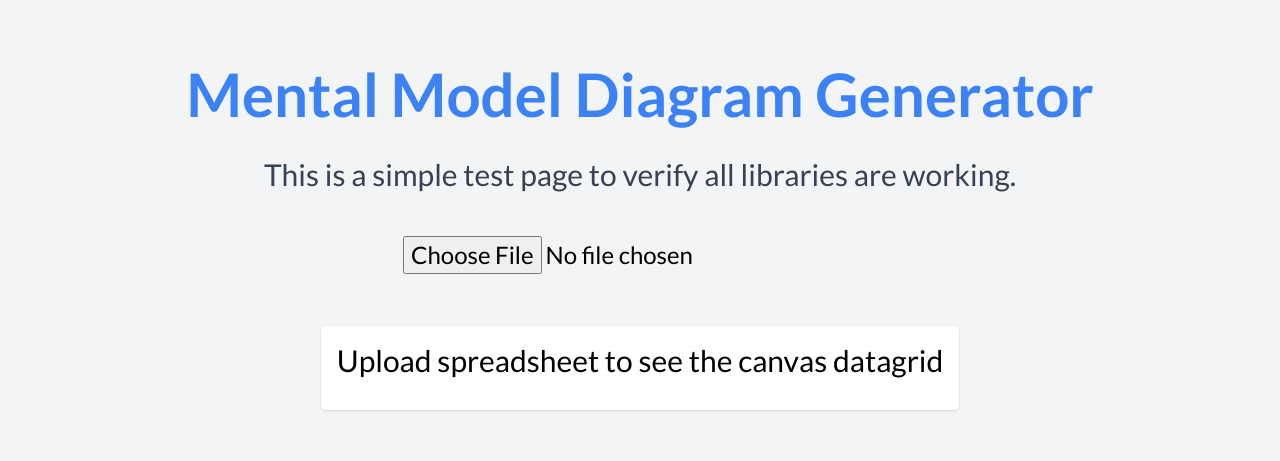
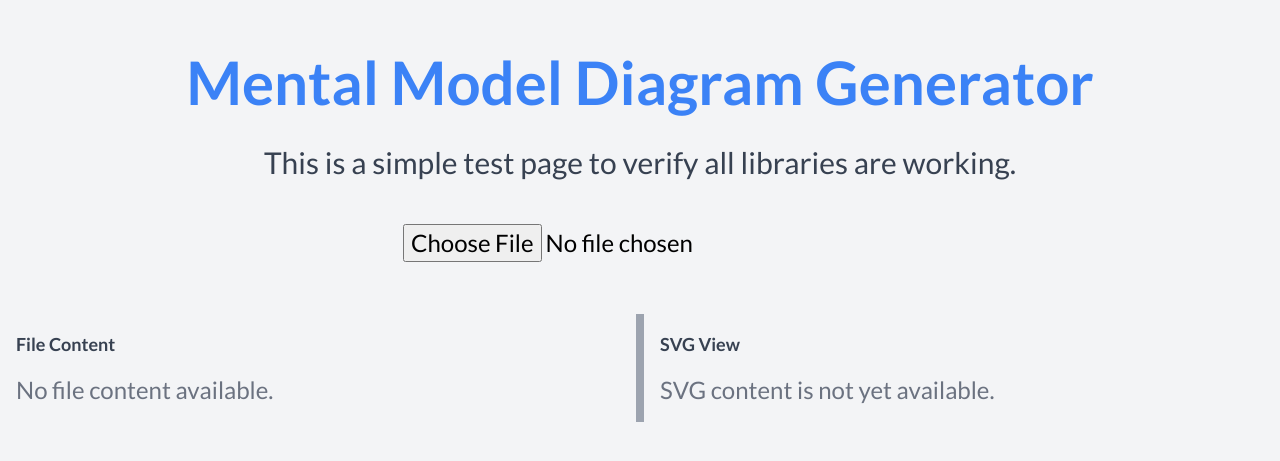
Before and after one commit to katasc22/iaweb24-mmd-generator, a Nuxt app in the folder iaweb24-mmd-generator/: page / in a window 1280 px wide. Shown: the part 173-634 px from the top of the page. Built offline with nearby package versions, Linux system fonts and the light colour scheme.

Commit message:
slide bar

```diff
--- a/iaweb24-mmd-generator/app.vue
+++ b/iaweb24-mmd-generator/app.vue
@@ -15,84 +15,137 @@
           @change="handleFileUpload"
           accept=".xlsx"
       />
-        <!-- <button @click="createDiagram">
-          Upload Excel File
-        </button>-->
     </label>
 
     <!-- Display any error message -->
     <p v-if="errorMessage" class="text-red-500">{{ errorMessage }}</p>
 
-      <div v-if="gridData" class="min-w-56 min-h-12 max-w-fit max-h-fit mt-6 p-4 bg-white rounded shadow">
-        <h4 class="mb-4 text-center">Upload spreadsheet to see the canvas datagrid</h4>
+    <!--split view-->
+    <div class="w-full h-full flex bg-white mt-6 relative">
+      <!-- Left panel (File content) -->
+      <div :style="{ flex: leftPanelFlex }" class="bg-gray-100 overflow-auto p-4">
+        <h3 class="text-lg font-bold text-gray-700 mb-4">File Content</h3>
         <div class="h-full w-full">
-          <canvas-datagrid
-              v-if="gridData.length"
-              :data="gridData"
-          ></canvas-datagrid>
+          <template v-if="gridData.length">
+            <canvas-datagrid :data="gridData"></canvas-datagrid>
+          </template>
+          <p v-else class="text-gray-500">No file content available.</p>
         </div>
       </div>
+
+      <!-- Resizable divider -->
+      <div
+        class="w-2 bg-gray-400 cursor-col-resize"
+        @mousedown="startResizing"
+      ></div>
+
+      <!-- Right panel (SVG View) -->
+      <div :style="{ flex: rightPanelFlex }" class="bg-gray-100 overflow-auto p-4">
+        <h3 class="text-lg font-bold text-gray-700 mb-4">SVG View</h3>
+        <p class="text-gray-500">SVG content is not yet available.</p>
+      </div>
+    </div>
+
   </div>
 </template>
 
-
 <script>
-
-import {read, utils} from "xlsx"
+import { read, utils } from "xlsx";
 export default {
 data() {
   return {
     gridData: [], // Data from XLSX file
-      errorMessage: '' // Error messages
-    }
+    errorMessage: "", // Error messages
+    leftPanelFlex: 0.5, // Initial proportion (50%)
+    rightPanelFlex: 0.5, // Initial proportion (50%)
+    isResizing: false, // Track resizing state
+    startX: 0, // Track mouse start position for resizing
+    minFlex: 0.01,
+    maxFlex: 0.99,
+  };
 },
 methods: {
   createDiagram() {
-      console.log("TODO")
-      //this.$refs.fileInput.click(); // Trigger file input dialog
+    console.log("TODO");
   },
   async handleFileUpload(event) {
-      console.log("handleFileUpload:", event)
+    console.log("handleFileUpload:", event);
     const file = event.target.files[0];
-      console.log("File:", file.name)
+    console.log("File:", file.name);
     if (!file) {
-        this.errorMessage = 'No file selected.';
+      this.errorMessage = "No file selected.";
       return;
     }
 
     // Reset previous data and error messages
     this.gridData = [];
-      this.errorMessage = '';
+    this.errorMessage = "";
 
-      // Read the file using FileReader, attention do not use await in a try catch block -> nuxt has context errors if so
-      const data = await file.arrayBuffer()
+    // Read the file using FileReader
+    const data = await file.arrayBuffer();
     try {
-        // Parse the Excel file to JSON using SheetJS (XLSX) https://docs.sheetjs.com/docs/api/parse-options
       const workbook = read(data);
-
-        // Get the first sheet name
       const firstSheetName = workbook.SheetNames[0];
-
-        // Get the contents of the first sheet and convert to JSON
-        const sheetData = utils.sheet_to_json(workbook.Sheets[firstSheetName], { header: 1 });
+      const sheetData = utils.sheet_to_json(
+        workbook.Sheets[firstSheetName],
+        { header: 1 }
+      );
 
       if (sheetData.length === 0) {
-          this.errorMessage = 'The file appears to be empty.';
+        this.errorMessage = "The file appears to be empty.";
       } else {
         this.gridData = sheetData;
-          console.log("Read file: "+sheetData)
+        console.log("Read file: " + sheetData);
 
-          //https://docs.sheetjs.com/docs/demos/frontend/vue#rows-and-columns
-          //this.initializeDataGrid(sheetData);
+        // https://docs.sheetjs.com/docs/demos/frontend/vue#rows-and-columns
+        // Initialize DataGrid for displaying sheet data
+        this.initializeDataGrid(sheetData);
       }
-
     } catch (error) {
       this.errorMessage = `Error processing file: ${error.message}`;
     }
+  },
+  initializeDataGrid(sheetData) {
+    console.log("Initializing DataGrid with:", sheetData);
+    // Placeholder for additional DataGrid setup if needed
+    this.gridData = sheetData;
+  },
+  // ---------- Added resizing logic ----------
+  startResizing(event) {
+    this.isResizing = true;
+    this.startX = event.clientX;
+    document.addEventListener("mousemove", this.resizePanels);
+    document.addEventListener("mouseup", this.stopResizing);
+  },
+  resizePanels(event) {
+    if (this.isResizing) {
+      const deltaX = event.clientX - this.startX;
+      this.startX = event.clientX;
+      const totalWidth = window.innerWidth;
+      const newLeftFlex = Math.max(
+        this.minFlex,
+        Math.min((this.leftPanelFlex * totalWidth + deltaX) / totalWidth, this.maxFlex)
+      );
+      this.leftPanelFlex = newLeftFlex;
+      this.rightPanelFlex = 1 - this.leftPanelFlex;
     }
-  }
-}
+  },
+  stopResizing() {
+    this.isResizing = false;
+    document.removeEventListener("mousemove", this.resizePanels);
+    document.removeEventListener("mouseup", this.stopResizing);
+  },
+  // ---------- End resizing logic ----------
+},
+};
 </script>
 
 <style scoped>
+html,
+body {
+margin: 0;
+padding: 0;
+height: 100%;
+}
+
 </style>
```
Lines whose indentation alone changed are shown as unchanged.
